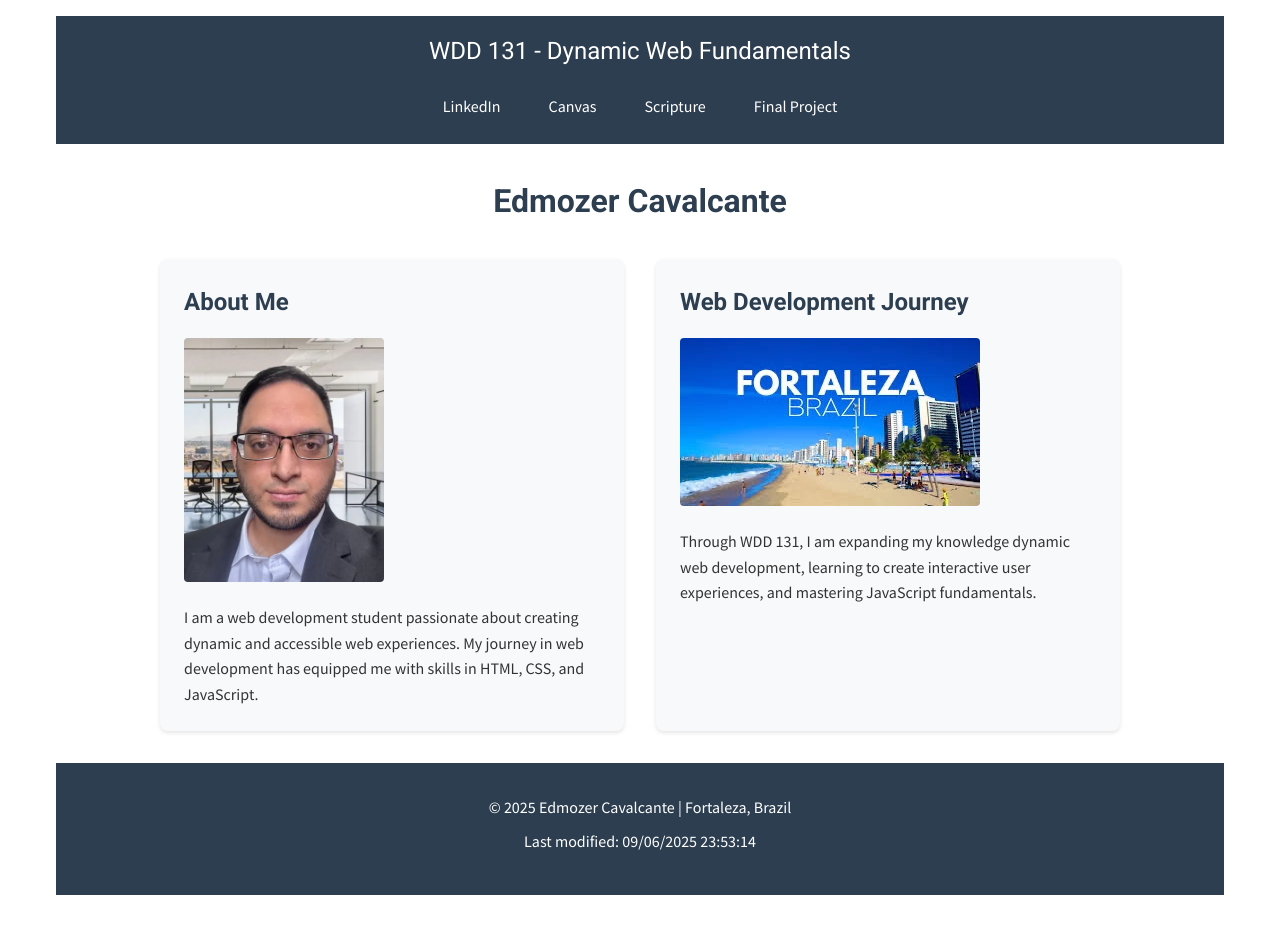
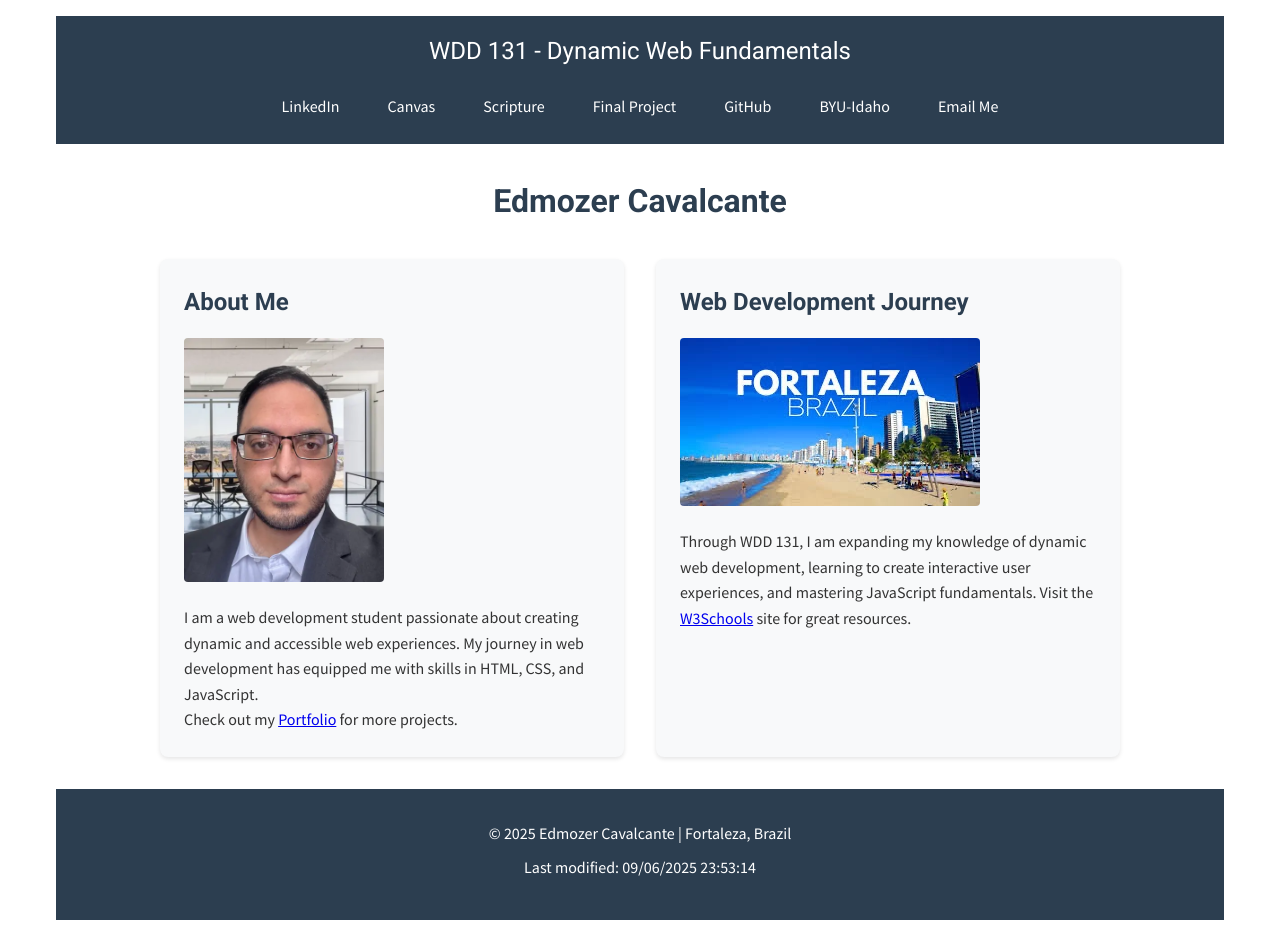
Before and after one commit to edmozer/wdd131, a plain HTML site: page index.html in a window 1280 px wide. Before the commit the page ends 911 px from the top, so only its background shows below. Drawn offline with Linux system fonts and the light colour scheme.

Commit message:
Add Google Fonts preconnect and more anchor links for requirements

```diff
--- a/index.html
+++ b/index.html
@@ -6,6 +6,9 @@
     <title>WDD 131 - Dynamic Web Fundamentals - Edmozer Cavalcante</title>
     <meta name="description" content="WDD 131 - Dynamic Web Fundamentals - Edmozer Cavalcante's course page featuring JavaScript fundamentals, web development projects, and dynamic content implementation">
     <meta name="author" content="Edmozer Cavalcante">
+    <!-- Google Fonts Preconnect -->
+    <link rel="preconnect" href="https://fonts.googleapis.com">
+    <link rel="preconnect" href="https://fonts.gstatic.com" crossorigin>
     <link rel="stylesheet" href="styles/base.css">
     <script src="scripts/getdates.js" defer></script>
 </head>
@@ -17,6 +20,9 @@
             <a href="https://byupw.instructure.com/" target="_blank">Canvas</a>
             <a href="https://www.churchofjesuschrist.org/study/scriptures/bofm/1-ne/3?lang=eng&id=p7#p7" target="_blank">Scripture</a>
             <a href="final/index.html">Final Project</a>
+            <a href="https://github.com/edmozer" target="_blank">GitHub</a>
+            <a href="https://www.byui.edu/" target="_blank">BYU-Idaho</a>
+            <a href="mailto:edmozer@gmail.com">Email Me</a>
         </nav>
     </header>
 
@@ -28,12 +34,13 @@
                 <h2>About Me</h2>
                 <img src="images/profile.webp" alt="Edmozer Cavalcante" width="200" height="200">
                 <p>I am a web development student passionate about creating dynamic and accessible web experiences. My journey in web development has equipped me with skills in HTML, CSS, and JavaScript.</p>
+                <p>Check out my <a href="https://portfolio.edmozer.com" target="_blank">Portfolio</a> for more projects.</p>
             </section>
 
             <section class="card">
                 <h2>Web Development Journey</h2>
                 <img src="images/brazil.webp" alt="Computer code on screen" width="300" height="200">
-                <p>Through WDD 131, I am expanding my knowledge  dynamic web development, learning to create interactive user experiences, and mastering JavaScript fundamentals.</p>
+                <p>Through WDD 131, I am expanding my knowledge of dynamic web development, learning to create interactive user experiences, and mastering JavaScript fundamentals. Visit the <a href="https://www.w3schools.com/" target="_blank">W3Schools</a> site for great resources.</p>
             </section>
         </div>
     </main>
```
